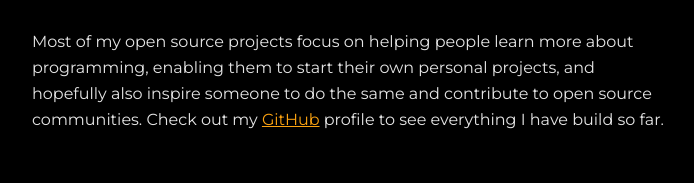
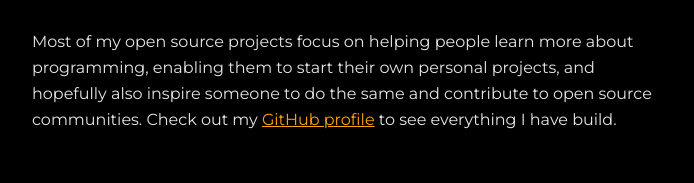
Before and after one commit to eneax/blog, a Gatsby site: page /about in a window 1280 px wide. Shown: the part 266-449 px from the top of the page, without its empty margins (292-986 px from the left). Built offline with nearby package versions, Linux system fonts and the light colour scheme; Gatsby itself is replaced by a stand-in of ours.

Commit message:
docs: :memo: Update content in about page

```diff
--- a/src/pages/about.tsx
+++ b/src/pages/about.tsx
@@ -43,8 +43,8 @@
           about programming, enabling them to start their own personal projects,
           and hopefully also inspire someone to do the same and contribute to
           open source communities. Check out my{' '}
-          <a href="https://github.com/eneax">GitHub</a> profile to see
-          everything I have build so far.
+          <a href="https://github.com/eneax">GitHub profile</a> to see
+          everything I have build.
         </p>
       </section>
     </Layout>
```
